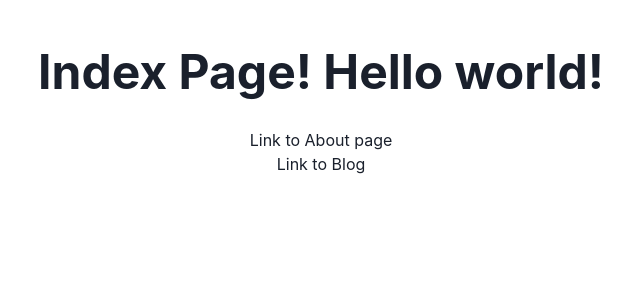
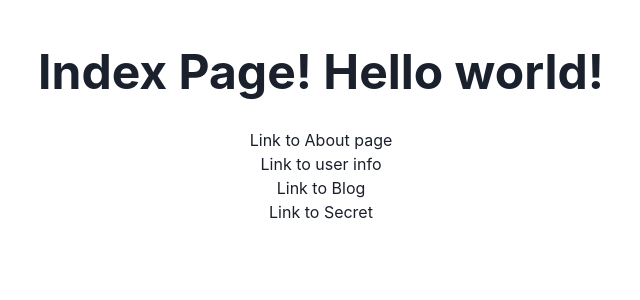
Before and after one commit to Haosik/nextjs-chakra-auth0, a Next.js app: page / in a window 1280 px wide. Shown: the top 300 px of the page, without its empty margins (319-959 px from the left). Built offline with nearby package versions, Linux system fonts and the light colour scheme.

Commit message:
some links

```diff
--- a/pages/index.tsx
+++ b/pages/index.tsx
@@ -13,10 +13,19 @@ const IndexPage: NextPage = () => {
         <Link>Link to About page</Link>
       </NextLink>
 
+      <NextLink href="/users/3" passHref>
+        <Link>Link to user info</Link>
+      </NextLink>
+
       <NextLink href="/blog" passHref>
         <Link>Link to Blog</Link>
       </NextLink>
+
+      <NextLink href="/secret" passHref>
+        <Link>Link to Secret</Link>
+      </NextLink>
     </Flex>
+
   );
 };
 
```
